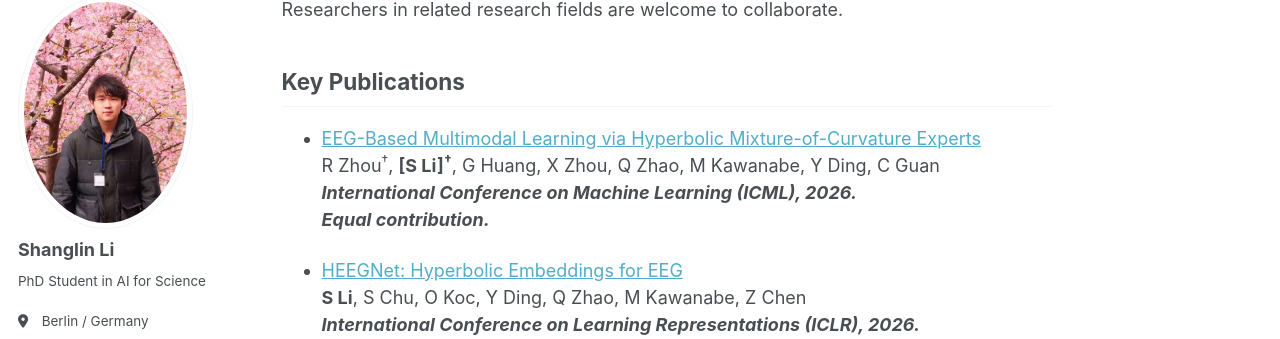
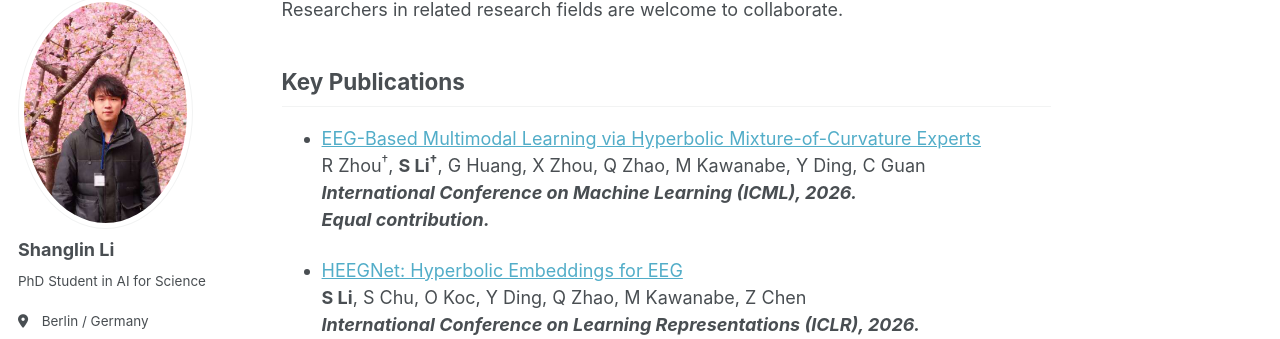
Before and after one commit to fightlesliefigt/fightlesliefigt.github.io, a Jekyll site: the page built from _pages/about.md, in a window 1280 px wide and 900 px high, scrolled down 332 px. Shown: the part 105-444 px from the top of the window. Built offline with Jekyll 4.4.1, drawn with Linux system fonts in a browser that asks for light colours; a style sheet for code colours, icons or effects is not loaded.

```diff
--- a/_pages/about.md
+++ b/_pages/about.md
@@ -19,7 +19,7 @@ Researchers in related research fields are welcome to collaborate.
 <ul>
 <li><p>
 <a href="https://openreview.net/forum?id=VSn4wLFd2p">EEG-Based Multimodal Learning via Hyperbolic Mixture-of-Curvature Experts</a><br />
-R Zhou<sup>†</sup>, <b>[S Li]<sup>†</sup></b>, G Huang, X Zhou, Q Zhao, M Kawanabe, Y Ding, C Guan<br />
+R Zhou<sup>†</sup>, <b>S Li<sup>†</sup></b>, G Huang, X Zhou, Q Zhao, M Kawanabe, Y Ding, C Guan<br />
 <i><b>International Conference on Machine Learning (ICML), 2026.
 <br />
 Equal contribution.</b></i>
```
